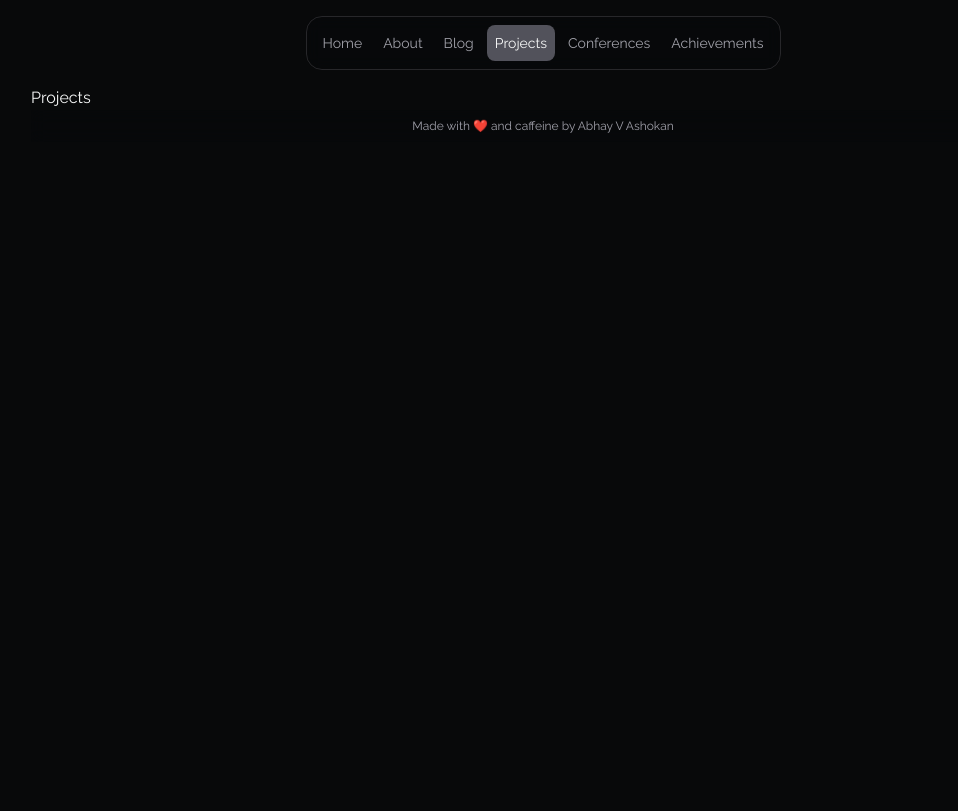
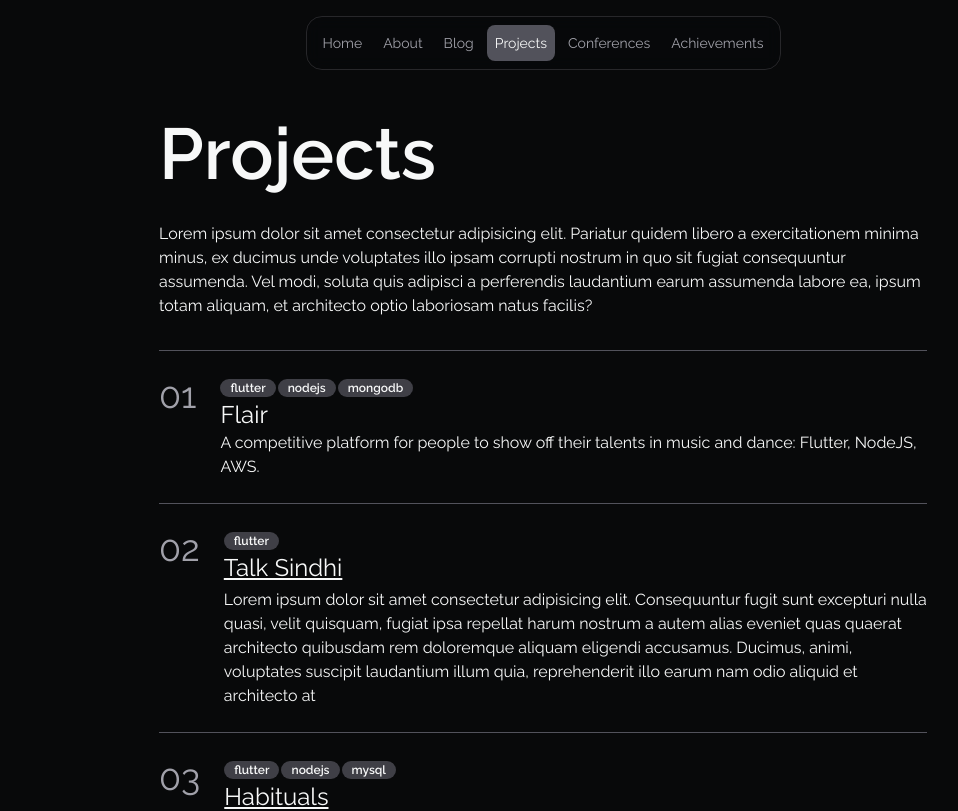
Before and after one commit to AbhayVAshokan/abhay.app, a Next.js app: page /projects in a window 1280 px wide. Shown: the top 811 px of the page, without its empty margins (97-1055 px from the left). Built offline with nearby package versions, Linux system fonts and the light colour scheme.

Commit message:
Created projects section

```diff
--- a/app/components/card.tsx
+++ b/app/components/card.tsx
@@ -1,18 +1,59 @@
+import classNames from "classnames";
+import Link from "next/link";
+
 interface CardProps {
   index: number;
   title: string;
   subtitle?: string;
+  link?: string;
   summary: string;
-  prefix: string;
+  prefix: string | string[];
 }
 
-const Card = ({ index, title, subtitle, summary, prefix }: CardProps) => (
+const Prefix = ({ prefix }: { prefix: string | string[] }) => {
+  if (typeof prefix === "string") {
+    return <p className="text-sm lowercase text-zinc-400">{prefix}</p>;
+  }
+
+  return (
+    <div className="space-x-0.5">
+      {prefix.map((label) => (
+        <span
+          key={label}
+          className="rounded-full px-2.5 py-0.5 text-xs font-semibold transition-colors bg-zinc-700 text-typography"
+        >
+          {label}
+        </span>
+      ))}
+    </div>
+  );
+};
+
+const Title = ({
+  children,
+  link,
+}: {
+  children: React.ReactNode;
+  link?: string;
+}) => {
+  if (!link) return <h2 className="text-2xl">{children}</h2>;
+
+  return (
+    <Link href={link} target="_blank" rel="noopener">
+      <h2 className="text-2xl underline mb-1">{children}</h2>
+    </Link>
+  );
+};
+
+const Card = ({ index, title, subtitle, summary, prefix, link }: CardProps) => (
   <div className="border-t border-zinc-600 py-6 flex gap-6">
-    <span className="text-4xl text-zinc-400">{index.toString().padStart(2, '0')}</span>
+    <span className="text-4xl text-zinc-400">
+      {index.toString().padStart(2, "0")}
+    </span>
     <div>
-      <p className="text-sm lowercase text-zinc-400">{prefix}</p>
-      <h3 className="text-2xl">{title}</h3>
-      <h4 className="text-lg text-zinc-300 mb-3">{subtitle}</h4>
+      <Prefix prefix={prefix} />
+      <Title link={link}>{title}</Title>
+      {subtitle && <h3 className="text-lg text-zinc-300 mb-3">{subtitle}</h3>}
       <p>{summary}</p>
     </div>
   </div>
--- a/app/components/navbar.tsx
+++ b/app/components/navbar.tsx
@@ -20,20 +20,20 @@ const NavBar = () => {
   const activeLink = activePath ?? "/"
 
   return <nav className="hidden md:block top-4 w-[475px] mx-auto sticky z-50 mb-4">
-    <ul className="flex justify-between w-full border items-center p-2 rounded-2xl border-zinc-800 bg-background text-sm backdrop-blur bg-opacity-60">
+    <div className="flex justify-between w-full border items-center p-2 rounded-2xl border-zinc-800 bg-background text-sm backdrop-blur bg-opacity-60">
       {NAV_LINKS.map(({ label, link }) => (
         <Link key={link} href={link}>
-          <li
+          <div
             className={classNames("p-2 rounded-lg transition-colors", {
               "text-zinc-400 hover:bg-zinc-700 hover:text-zinc-500": link !== activeLink,
               "bg-zinc-600 text-typography hover:text-zinc-300": link === activeLink,
             })}
           >
             {label}
-          </li>
+          </div>
         </Link>
       ))}
-    </ul>
+    </div>
   </nav>
 };
 
--- a/app/conferences/page.tsx
+++ b/app/conferences/page.tsx
@@ -82,8 +82,8 @@ const Talks = () => (
         facilis?
       </p>
       <div>
-        {CONFERENCES.map((talk, index) => (
-          <Card key={index} index={index + 1} {...talk} />
+        {CONFERENCES.map((conference, index) => (
+          <Card key={index} index={index + 1} {...conference} />
         ))}
       </div>
     </section>
--- a/app/projects/page.tsx
+++ b/app/projects/page.tsx
@@ -1,3 +1,87 @@
-const Projects = () => <h1>Projects</h1>
+import Card from "@/app/components/card";
+import Header from "@/app/components/header";
+
+const PROJECTS = [
+  {
+    title: "Flair",
+    prefix: ["flutter", "nodejs", "mongodb"],
+    summary:
+      "A competitive platform for people to show off their talents in music and dance: Flutter, NodeJS, AWS.",
+  },
+  {
+    title: "Talk Sindhi",
+    link: "https://github.com/AbhayVAshokan/Talk-Sindhi",
+    prefix: ["flutter"],
+    summary:
+      "Lorem ipsum dolor sit amet consectetur adipisicing elit. Consequuntur fugit sunt excepturi nulla quasi, velit quisquam, fugiat ipsa repellat harum nostrum a autem alias eveniet quas quaerat architecto quibusdam rem doloremque aliquam eligendi accusamus. Ducimus, animi, voluptates suscipit laudantium illum quia, reprehenderit illo earum nam odio aliquid et architecto at",
+  },
+  {
+    title: "Habituals",
+    link: "https://github.com/AbhayVAshokan/Habituals",
+    prefix: ["flutter", "nodejs", "mysql"],
+    summary:
+      "Lorem ipsum dolor sit amet consectetur adipisicing elit. Consequuntur fugit sunt excepturi nulla quasi, velit quisquam, fugiat ipsa repellat harum nostrum a autem alias eveniet quas quaerat architecto quibusdam rem doloremque aliquam eligendi accusamus. Ducimus, animi, voluptates suscipit laudantium illum quia, reprehenderit illo earum nam odio aliquid et architecto at",
+  },
+  {
+    title: "Semantic segmentation of road surface",
+    link: "https://github.com/AbhayVAshokan/Semantic-Segmentation-of-Road-Surface",
+    prefix: ["python", "ml", "opencv", "cnn"],
+    summary:
+      "U-NET Our college is in the initial stages of signing a memorandum of understanding with the Toyota Industries Corporation. We are currently working on computer vision and machine learning algorithms for developing autonomous vehicles.",
+  },
+  {
+    title: "Object-Detection-YOLOv3",
+    link: "https://github.com/AbhayVAshokan/Object-Detection-YOLOv3",
+    prefix: ["python", "ml", "opencv", "html", "javascript"],
+    summary:
+      "U-NET Our college is in the initial stages of signing a memorandum of understanding with the Toyota Industries Corporation. We are currently working on computer vision and machine learning algorithms for developing autonomous vehicles.",
+  },
+  {
+    //https://github.com/AbhayVAshokan/Reboot-Kerala-Hackathon-Finals
+    title: "Blaze: An application for connecting students with teachers.",
+    subtitle: "AI week GEC Thrissur",
+    prefix: ["todo"],
+    summary:
+      "U-NET Our college is in the initial stages of signing a memorandum of understanding with the Toyota Industries Corporation. We are currently working on computer vision and machine learning algorithms for developing autonomous vehicles.",
+  },
+
+  {
+    // https://github.com/AbhayVAshokan/Live-Face-Recognition
+    title: "Live face recognition",
+    subtitle: "AI week GEC Thrissur",
+    prefix: ["python", "ml", "opencv"],
+    summary:
+      "U-NET Our college is in the initial stages of signing a memorandum of understanding with the Toyota Industries Corporation. We are currently working on computer vision and machine learning algorithms for developing autonomous vehicles.",
+  },
+  {
+    // https://github.com/TEDxStTeresasCollege-Website/Web-App
+    title: "TEDxStTeresa 2022",
+    subtitle: "AI week GEC Thrissur",
+    prefix: ["nextjs"],
+    summary:
+      "U-NET Our college is in the initial stages of signing a memorandum of understanding with the Toyota Industries Corporation. We are currently working on computer vision and machine learning algorithms for developing autonomous vehicles.",
+  },
+];
+
+const Projects = () => (
+  <main className="flex-1 space-y-12">
+    <section className="max-w-3xl mx-auto my-8">
+      <Header>Projects</Header>
+      <p className="my-8">
+        Lorem ipsum dolor sit amet consectetur adipisicing elit. Pariatur quidem
+        libero a exercitationem minima minus, ex ducimus unde voluptates illo
+        ipsam corrupti nostrum in quo sit fugiat consequuntur assumenda. Vel
+        modi, soluta quis adipisci a perferendis laudantium earum assumenda
+        labore ea, ipsum totam aliquam, et architecto optio laboriosam natus
+        facilis?
+      </p>
+      <div>
+        {PROJECTS.map((project, index) => (
+          <Card key={index} index={index + 1} {...project} />
+        ))}
+      </div>
+    </section>
+  </main>
+);
 
 export default Projects;
--- a/mdx-components.tsx
+++ b/mdx-components.tsx
@@ -45,7 +45,7 @@ const Header = ({
   );
 };
 
-export const useMDXComponents = (components: MDXComponents): MDXComponents => ({
+export const useMDXComponents = (components: any): MDXComponents => ({
   img: Img,
   h2: Header,
   h3: Header,
```
